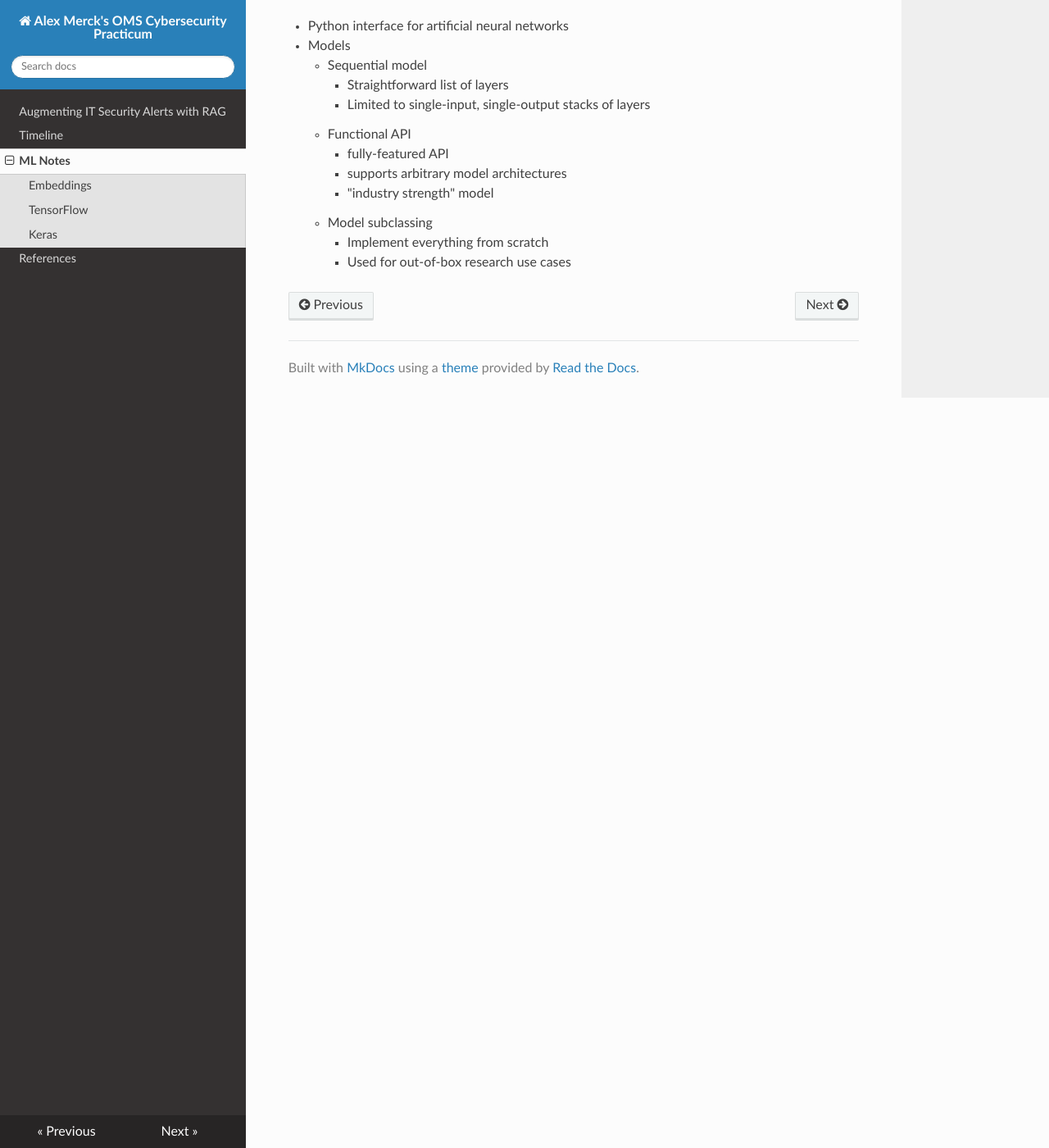
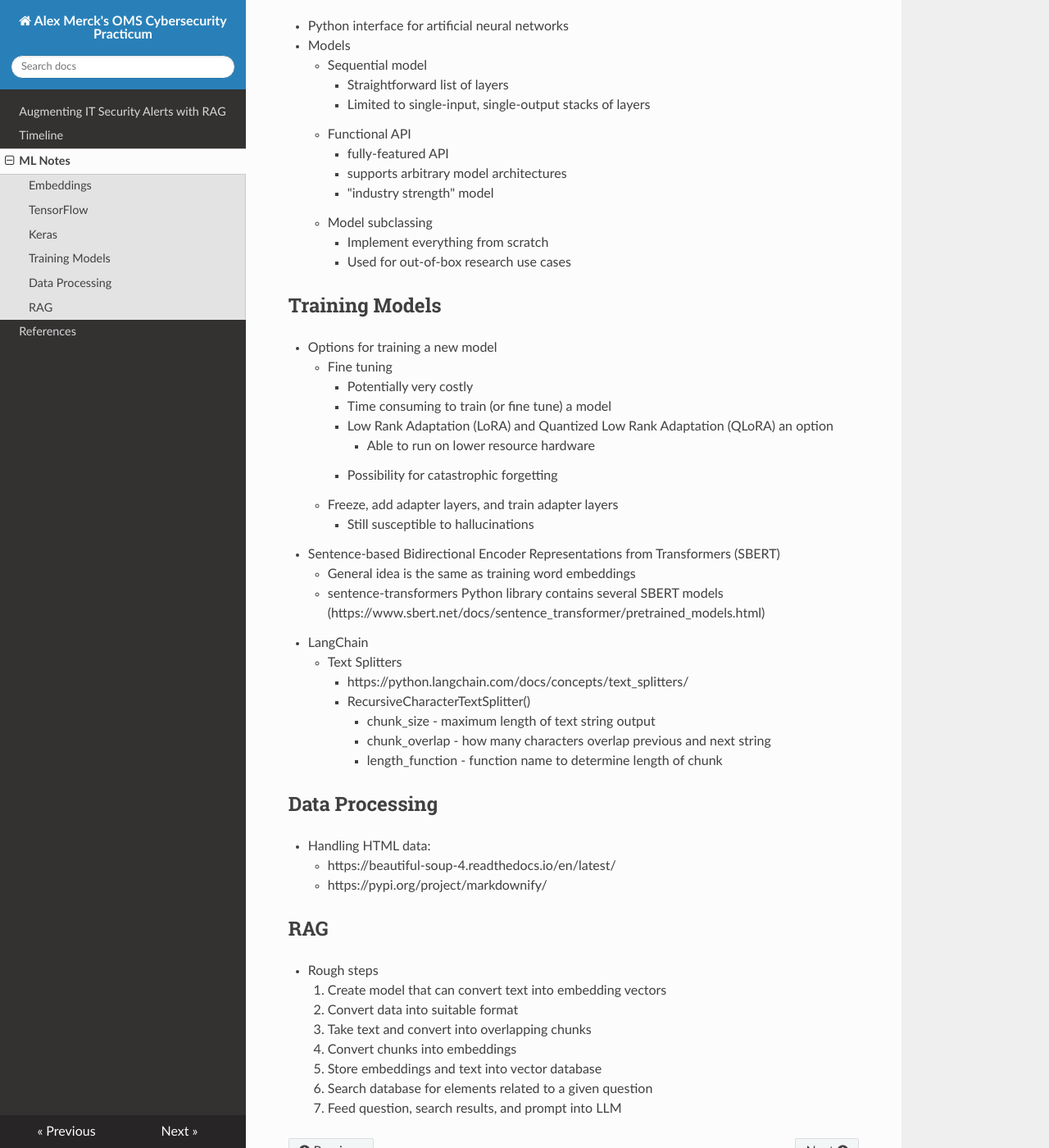
Before and after one commit to amerck/oms_practicum, an MkDocs documentation site: the page built from docs/ml_notes.md, in a window 1280 px wide and 1400 px high, scrolled down 1280 px. Shown: the whole window at 82% size. Built offline with MkDocs 1.6.1, drawn with Linux system fonts in a browser that asks for light colours; nearby versions of some CDN libraries.

Commit message:
Updating ml_notes

```diff
--- a/docs/ml_notes.md
+++ b/docs/ml_notes.md
@@ -54,3 +54,43 @@
     * Model subclassing
         * Implement everything from scratch
         * Used for out-of-box research use cases
+
+
+## Training Models
+* Options for training a new model
+    * Fine tuning
+        * Potentially very costly
+        * Time consuming to train (or fine tune) a model
+        * Low Rank Adaptation (LoRA) and Quantized Low Rank Adaptation (QLoRA) an option
+            * Able to run on lower resource hardware
+        * Possibility for catastrophic forgetting
+    * Freeze, add adapter layers, and train adapter layers
+        * Still susceptible to hallucinations
+* Sentence-based Bidirectional Encoder Representations from Transformers (SBERT)
+    * General idea is the same as training word embeddings
+    * sentence-transformers Python library contains several SBERT models (https://www.sbert.net/docs/sentence_transformer/pretrained_models.html)
+* LangChain
+    * Text Splitters
+        * https://python.langchain.com/docs/concepts/text_splitters/
+        * RecursiveCharacterTextSplitter()
+            * chunk_size - maximum length of text string output
+            * chunk_overlap - how many characters overlap previous and next string
+            * length_function - function name to determine length of chunk
+
+
+## Data Processing
+* Handling HTML data:
+    * https://beautiful-soup-4.readthedocs.io/en/latest/
+    * https://pypi.org/project/markdownify/
+
+
+## RAG
+
+* Rough steps
+    1. Create model that can convert text into embedding vectors
+    2. Convert data into suitable format
+    3. Take text and convert into overlapping chunks
+    4. Convert chunks into embeddings
+    5. Store embeddings and text into vector database
+    6. Search database for elements related to a given question
+    7. Feed question, search results, and prompt into LLM
```
